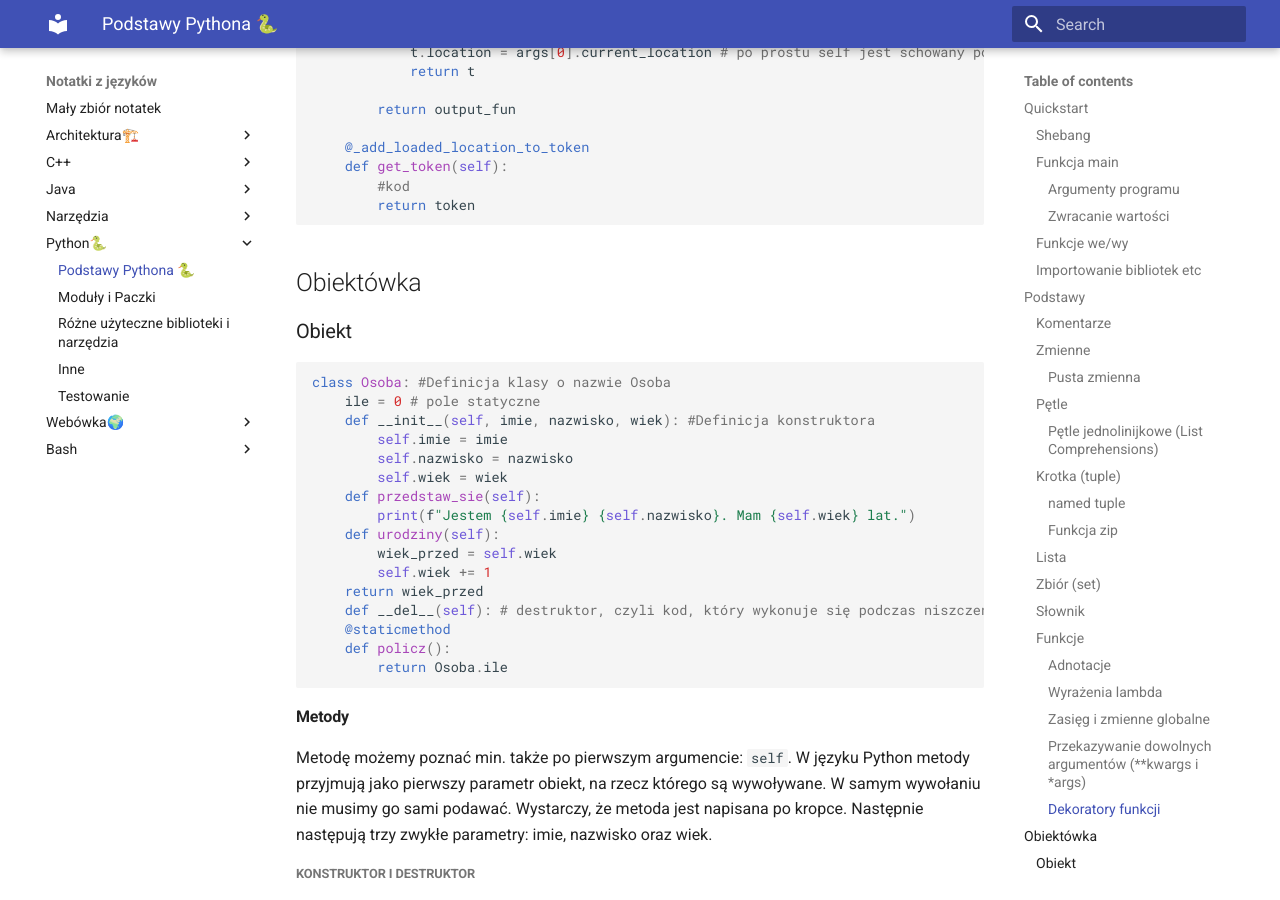
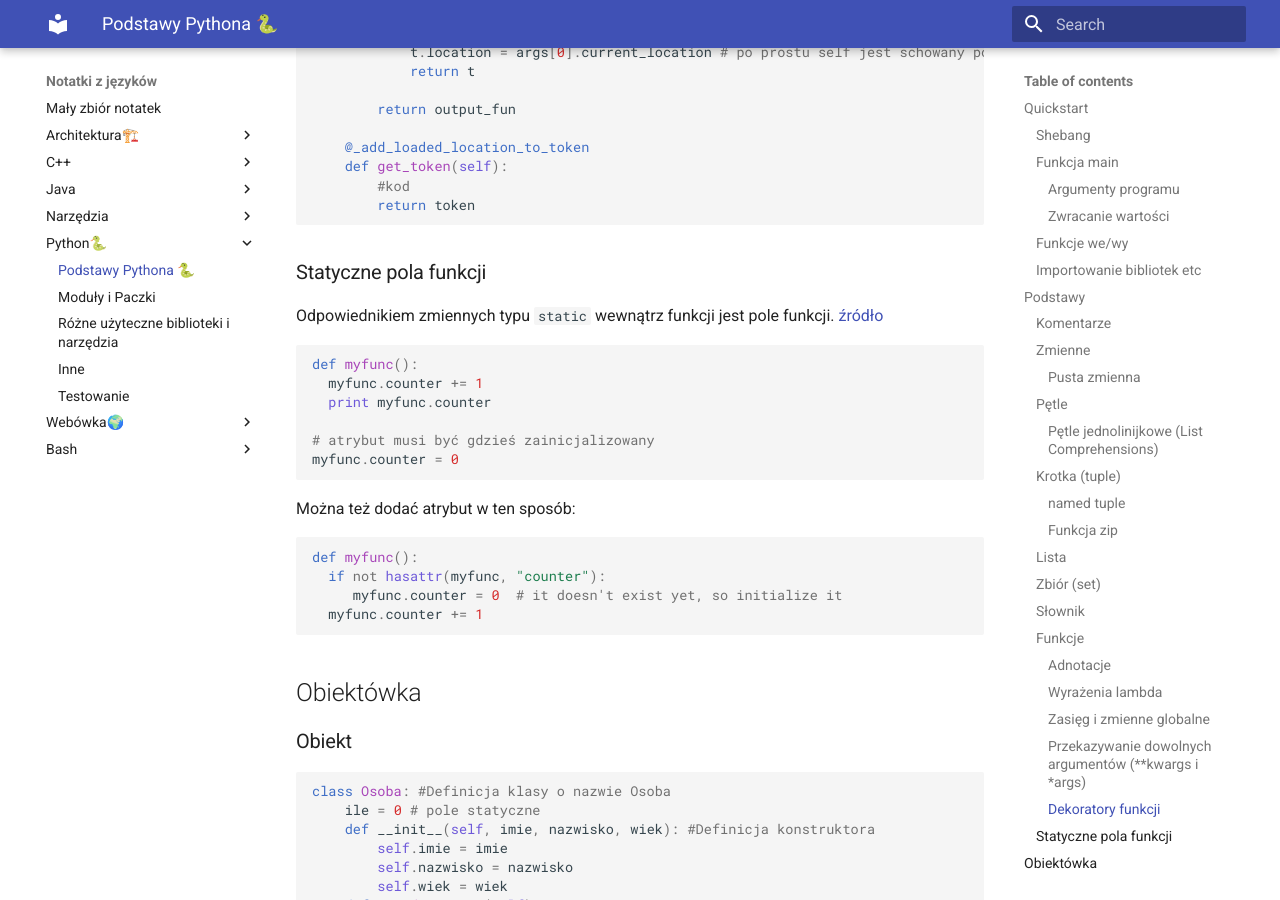
Before and after one commit to pktiuk/notatki_z_jezykow, an MkDocs documentation site: the page built from docs/Python🐍/1_ogolne_notatki.md, in a window 1280 px wide and 900 px high, scrolled down 14295 px. Built offline with MkDocs 1.6.1 and Material for MkDocs 9.7.7, drawn with Linux system fonts in a browser that asks for light colours.

Commit message:
Statyczne pola funkcji

````diff
--- a/docs/Python🐍/1_ogolne_notatki.md
+++ b/docs/Python🐍/1_ogolne_notatki.md
@@ -713,6 +713,28 @@ class Myclass:
         return token
 ```
 
+### Statyczne pola funkcji
+
+Odpowiednikiem zmiennych typu `static` wewnątrz funkcji jest pole funkcji. [źródło](https://stackoverflow.com/questions/279561/what-is-the-python-equivalent-of-static-variables-inside-a-function)
+
+```python
+def myfunc():
+  myfunc.counter += 1
+  print myfunc.counter
+
+# atrybut musi być gdzieś zainicjalizowany
+myfunc.counter = 0
+```
+
+Można też dodać atrybut w ten sposób:
+
+```python
+def myfunc():
+  if not hasattr(myfunc, "counter"):
+     myfunc.counter = 0  # it doesn't exist yet, so initialize it
+  myfunc.counter += 1
+```
+
 ## Obiektówka
 
 ### Obiekt
````
